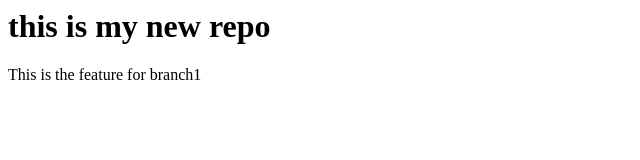
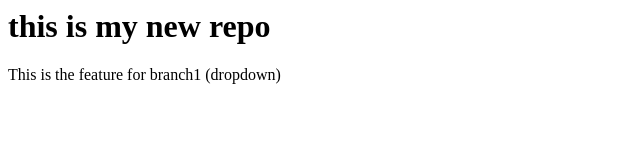
Before and after one commit to mehulm30/local-repo, a plain HTML site: page Local-repo/index.html in a window 1280 px wide. Shown: the full height of the page, 0-640 px from the left. Drawn offline with Linux system fonts and the light colour scheme.

Commit message:
new feature

```diff
--- a/Local-repo/index.html
+++ b/Local-repo/index.html
@@ -1,3 +1,3 @@
 <h1>this is my new repo</h1>
 
-<p>This is the feature for branch1</p>
+<p>This is the feature for branch1 (dropdown)</p>
```
